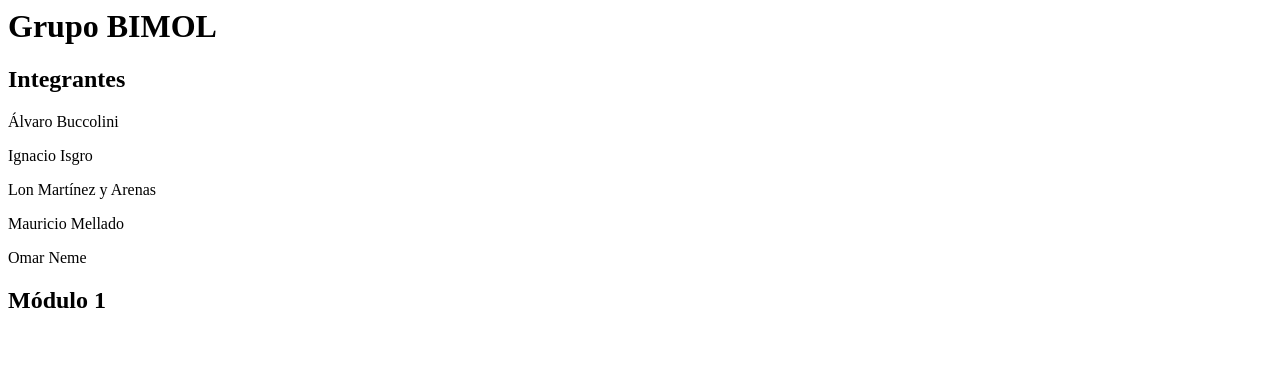
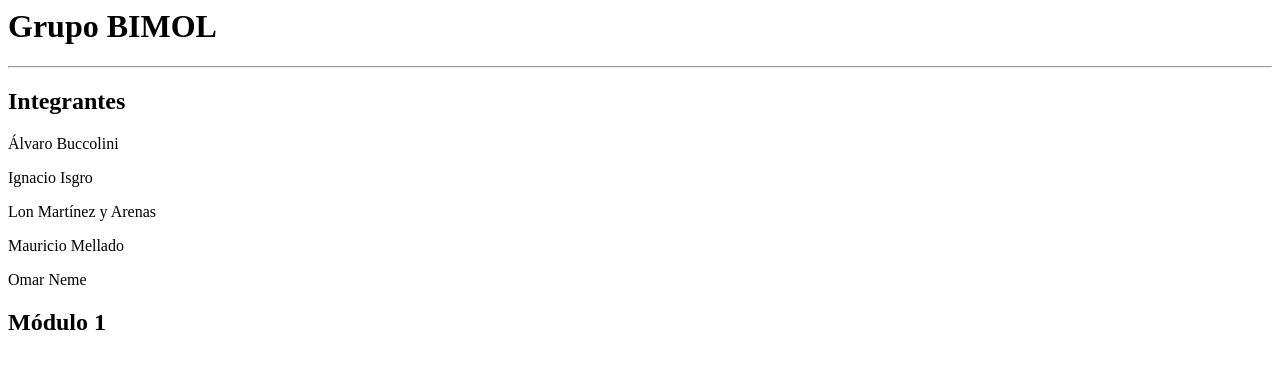
Before and after one commit to alvarobuccolini/Bimo, a plain HTML site: page index.html in a window 1280 px wide. Drawn offline with Linux system fonts and the light colour scheme.

Commit message:
Update index.html

```diff
--- a/index.html
+++ b/index.html
@@ -1,22 +1,21 @@
 <HTML>
   <HEAD>
     <H1> Grupo BIMOL </H1>
+ <hr>
+    <H2> Integrantes </H2>
 
-    <H2> Integrantes </H2>
-   </HEAD>
 
-  <BODY>
   <p> Álvaro Buccolini </p>
   <p> Ignacio Isgro </p>
   <p> Lon Martínez y Arenas </p>
   <p> Mauricio Mellado </p>
   <p> Omar Neme </p>
 
-
+ </hr>
+ </HEAD>
 
   <H2> Módulo 1 </H2>
 
      <a href="https://github.com/alvarobuccolini/Bimol}> Link de entrega TP N°1 </a>
-  </BODY>
 
  </HTML>
```
